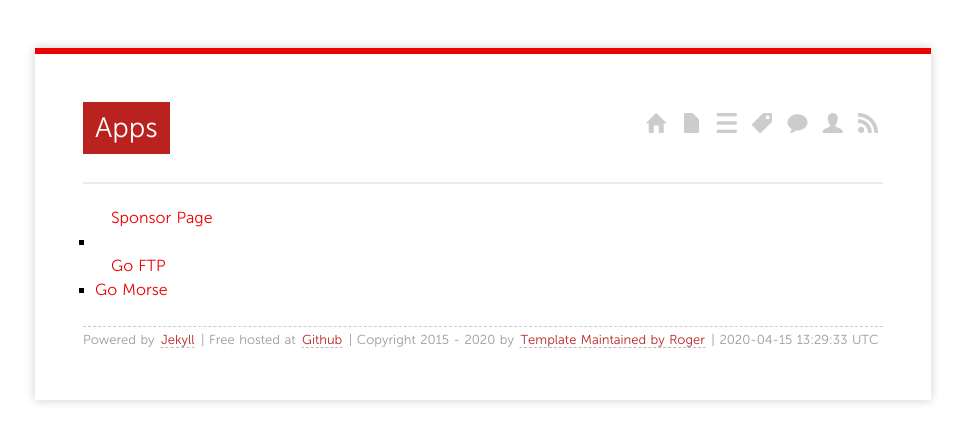
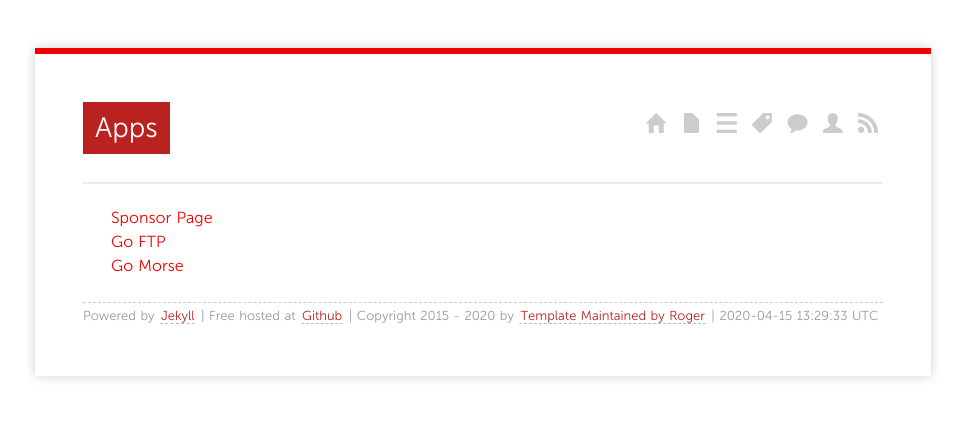
Before and after one commit to TJRoger/tjroger.github.io, a Jekyll site: the page built from apps/index.md, in a window 1280 px wide. Shown: the top 442 px of the page, without its empty margins (157-1122 px from the left). Built offline with Jekyll 4.4.1, drawn with Linux system fonts in a browser that asks for light colours; nearby versions of some CDN libraries; comment, search, counter and statistics services are not loaded; a style sheet for code colours, icons or effects is not loaded.

Commit message:
update apps page list style

```diff
--- a/apps/index.md
+++ b/apps/index.md
@@ -11,13 +11,12 @@ layout: page
       <a href="{{ site.url }}{{ post.url }}" title="{{ post.title }}">{{ post.title }}</a>
     </li>
     {% endfor %}
-    <li class="listing-sperator" />
-      <li class="listing-item">
-        <a href="/apps/goftp" title="Go FTP">Go FTP </a>
-      </li>
-      <li>
-        <a href="/apps/gomorse" title="Go Morse">Go Morse </a>
-      </li>
+    <li class="listing-item">
+      <a href="/apps/goftp" title="Go FTP">Go FTP </a>
+    </li>
+    <li class="listing-item">
+      <a href="/apps/gomorse" title="Go Morse">Go Morse </a>
+    </li>
   </ul>
 </div>
 
```
